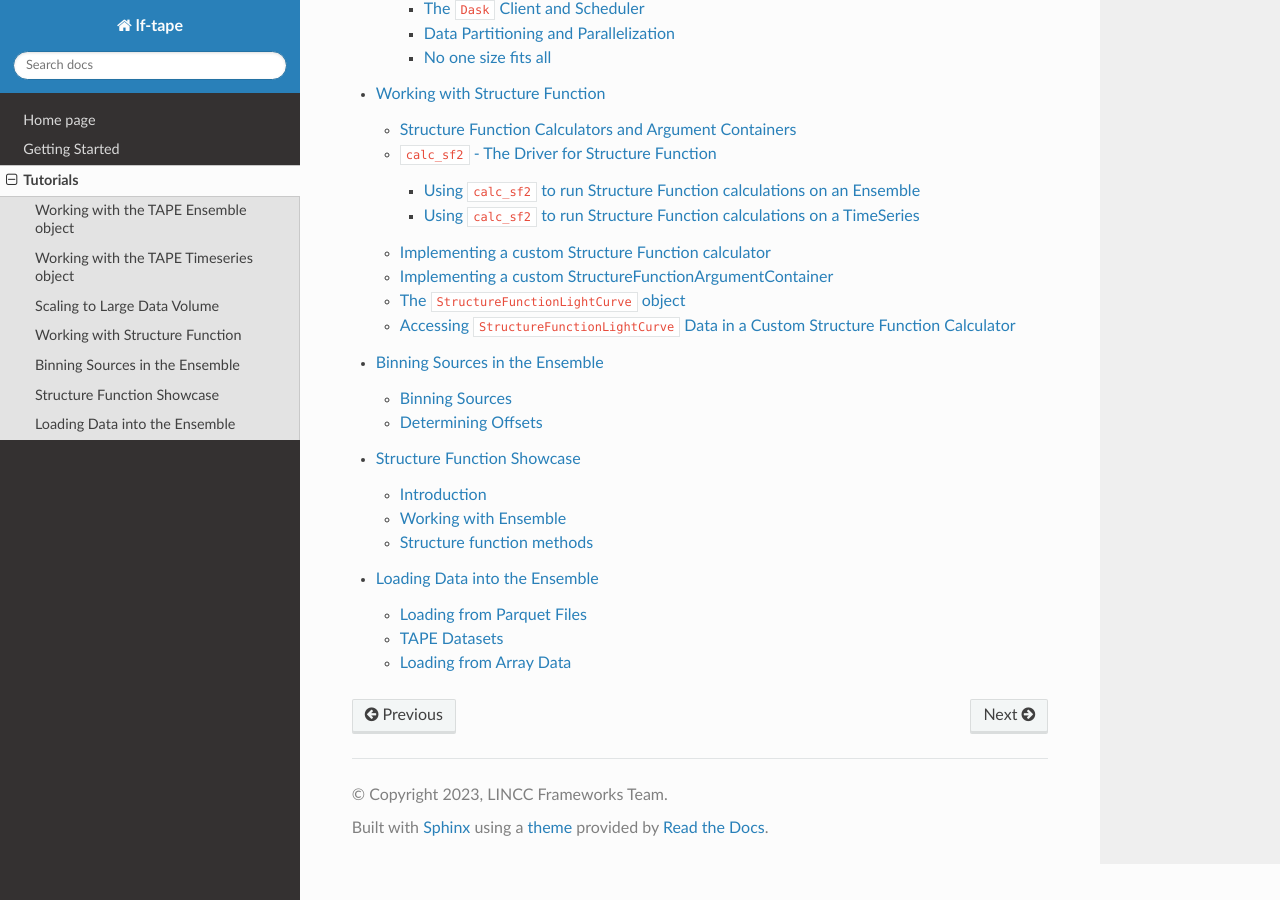
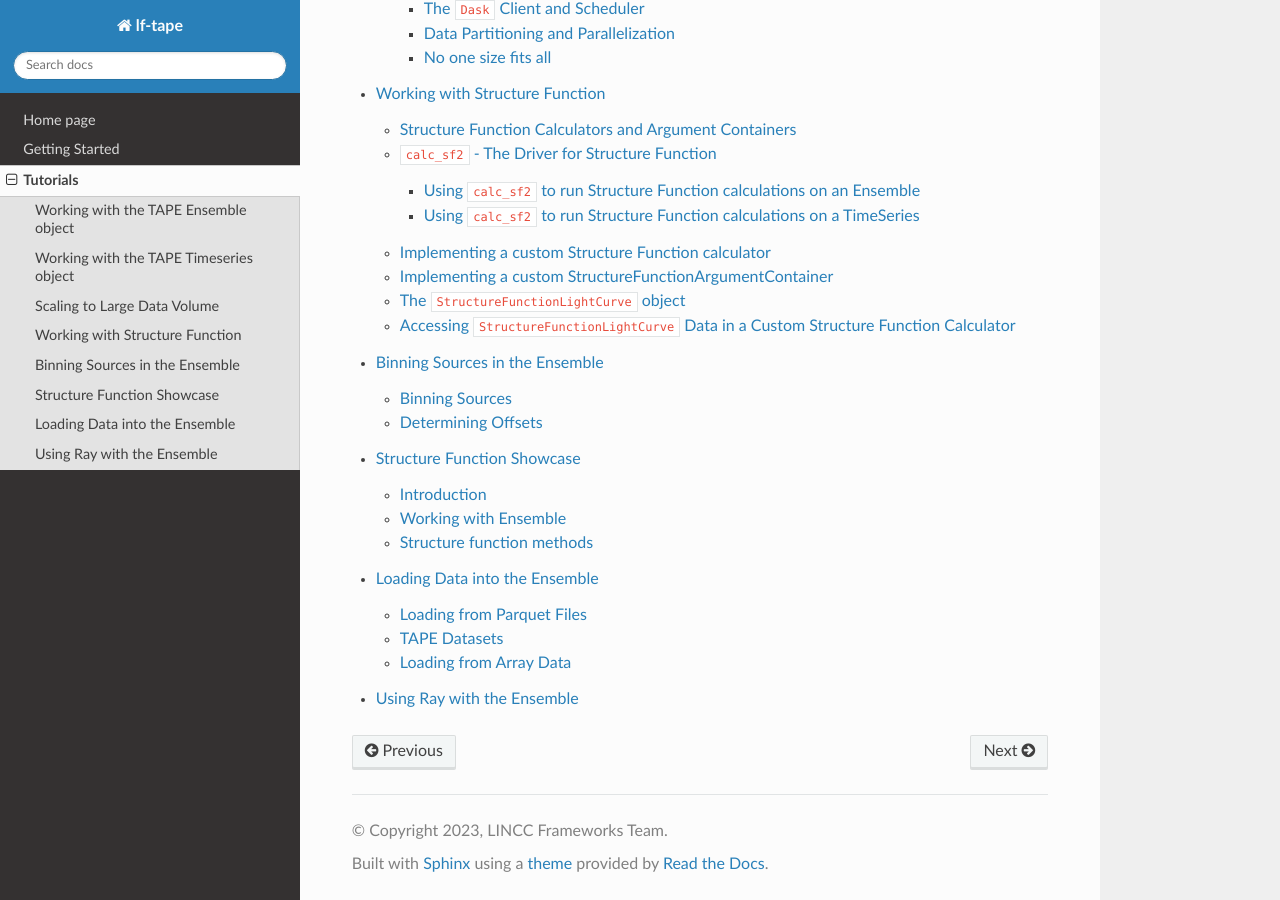
Before and after one commit to lincc-frameworks/tape, a Sphinx documentation site: the page built from docs/tutorials.rst, in a window 1280 px wide and 900 px high, scrolled down 717 px. Built offline with Sphinx 7.4.7 and the Read the Docs theme 2.0.0, drawn with Linux system fonts in a browser that asks for light colours; pages that are not in the unit, such as notebooks, are missing from menus; the version number could not be read and is left out.

Commit message:
adds a dask_on_ray tutorial

```diff
--- a/docs/requirements.txt
+++ b/docs/requirements.txt
@@ -7,3 +7,4 @@ jupytext
 jupyter
 matplotlib
 eztao
+ray
--- a/docs/tutorials.rst
+++ b/docs/tutorials.rst
@@ -13,3 +13,4 @@ functionality.
     Binning Sources in the Ensemble <tutorials/binning_slowly_changing_sources>
     Structure Function Showcase <tutorials/structure_function_showcase>
     Loading Data into the Ensemble <tutorials/tape_datasets>
+    Using Ray with the Ensemble <tutorials/using_ray_with_the_ensemble>
--- a/pyproject.toml
+++ b/pyproject.toml
@@ -49,6 +49,7 @@ dev = [
     "matplotlib", # Used in sample notebook intro_notebook.ipynb
     "eztao==0.4.1", # Used in Structure Function example notebook
     "bokeh", # Used to render dask client dashboard in Scaling to Large Data notebook
+    "ray[default]" # Used in the Ray on Ensemble notebook
 ]
 
 [project.urls]
```
Also changed, not shown: docs/tutorials/using_ray_with_the_ensemble.ipynb (added).
